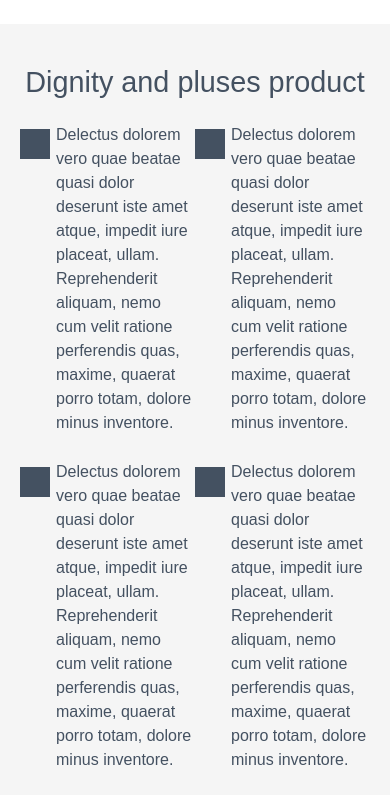
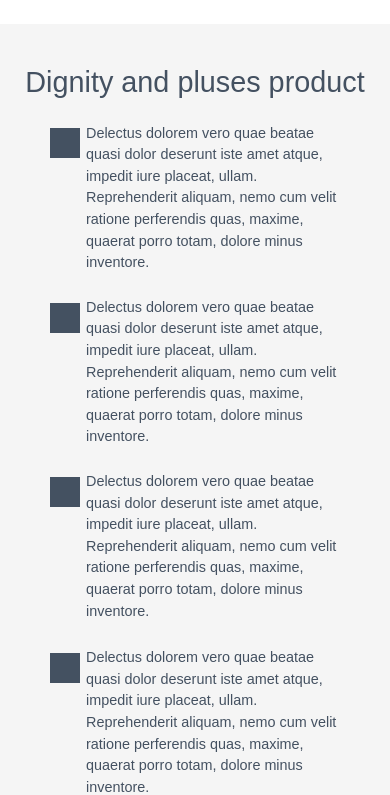
Before and after one commit to SailorVladimir/Markup-1, a plain HTML site: page index.html in a window 390 px wide. Shown: the part 1240-2035 px from the top of the page. Drawn offline with nearby package versions, Linux system fonts and the light colour scheme.

Commit message:
adaptation third section

```diff
--- a/assets/styles/index.css
+++ b/assets/styles/index.css
@@ -513,12 +513,26 @@ ul .logo {
 @media (max-width: 576px) {}
 
 /* mobile first strategy */
+
+@media (max-width: 1200px) {}
+
+@media (max-width: 992px) {
+    .list--iconized li {
+        font-size: 0.9rem;
+    }
+}
+
+@media (max-width: 768px) {
+    .section--product .container {
+        flex-direction: column;
+        margin-left: 30px;
+        margin-right: 30px;
+    }
+
+    .section--product .section__col:nth-child(1) {
+        margin-bottom: 25px;
+    }
+
+}
+
 @media (max-width: 576px) {}
-
-@media (min-width: 576px) {}
-
-@media (min-width: 768px) {}
-
-@media (min-width: 992px) {}
-
-@media (min-width: 1200px) {}
```
